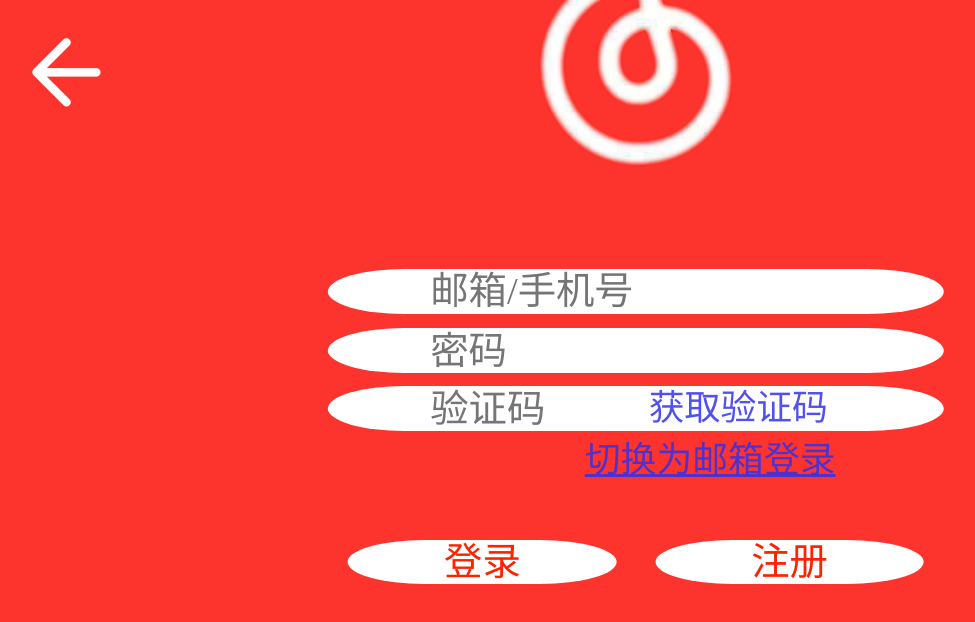
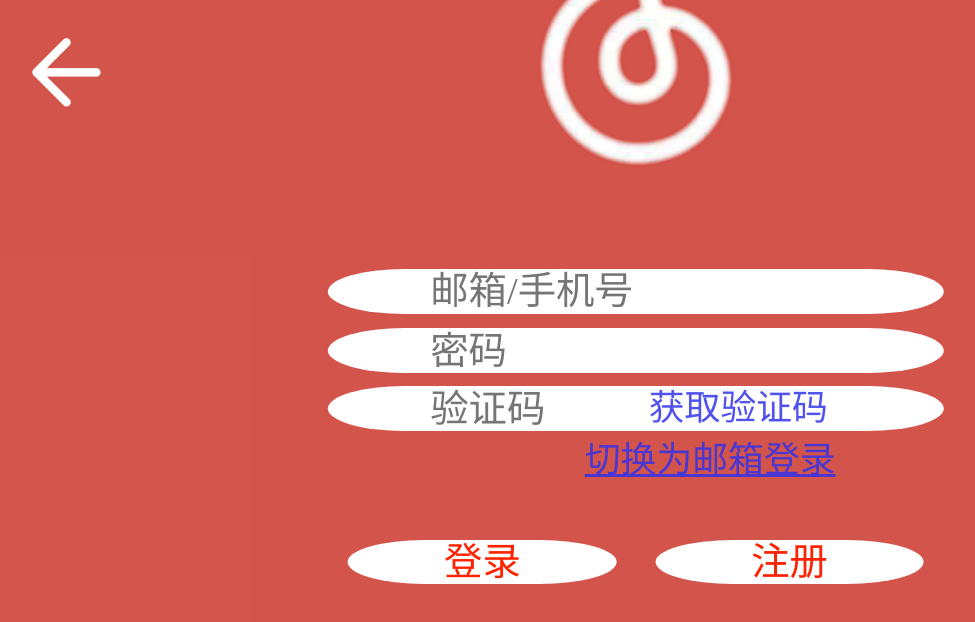
Before and after one commit to woshigaoshou/NeteaseCloud, a Vue app: page /#/login in a window 1280 px wide. Shown: the top 622 px of the page, without its empty margins (4-979 px from the left). Built offline with nearby package versions, Linux system fonts and the light colour scheme; sample sign-in values are in the browser's storage.

Commit message:
更改登录注册页面背景色

```diff
--- a/src/views/Login/Login.vue
+++ b/src/views/Login/Login.vue
@@ -129,7 +129,7 @@ export default {
   position: relative;
   width: 100vw;
   height: 100vh;
-  background-color: rgba(253, 9, 1, 0.822);
+  background-color: rgba(207, 68, 58, 0.911);
   font-size: 3vw;
 }
 .message {
--- a/src/views/Register/Register.vue
+++ b/src/views/Register/Register.vue
@@ -67,7 +67,7 @@ export default {
   position: relative;
   width: 100vw;
   height: 100vh;
-  background-color: rgba(253, 9, 1, 0.822);
+  background-color: rgba(207, 68, 58, 0.911);
 }
 .message {
   position: absolute;
```
